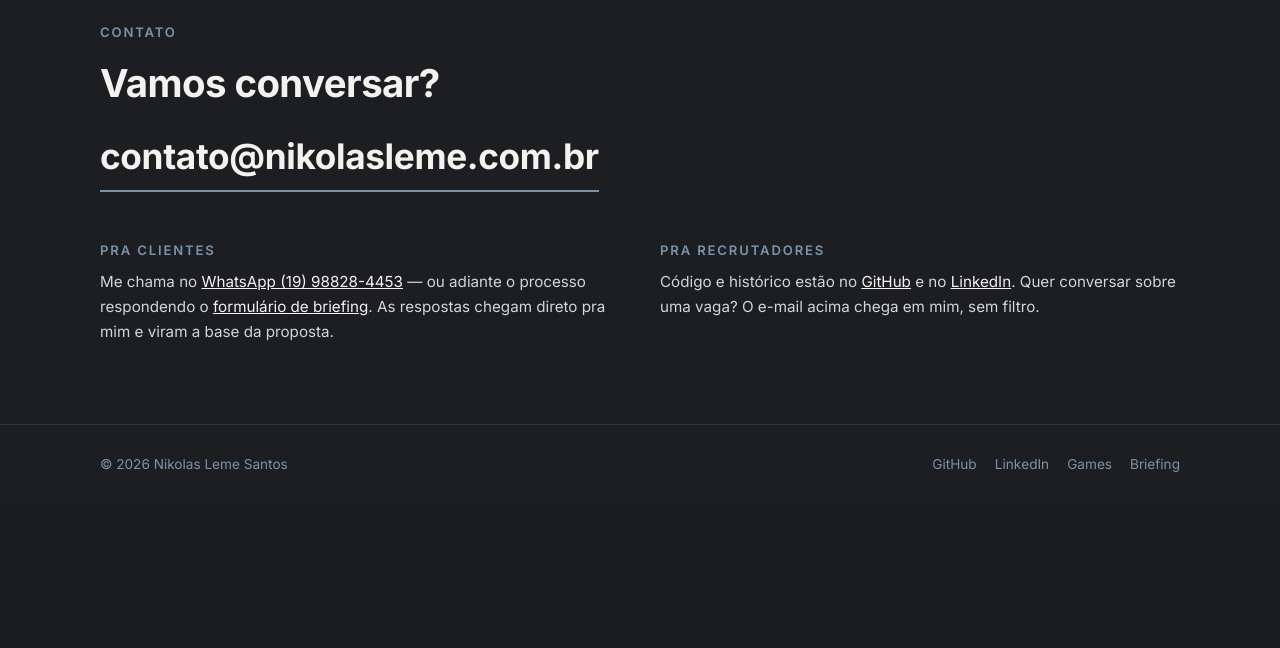
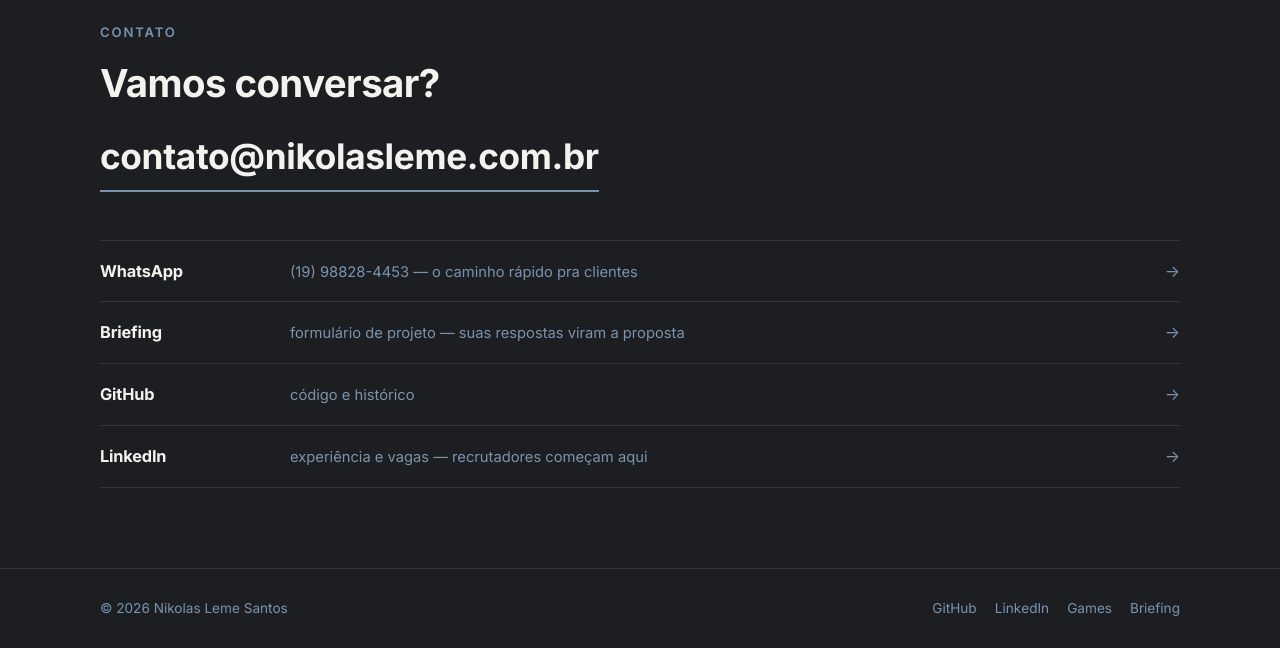
Before and after one commit to nikk7007/nikolas_site, a PHP site: page / in a window 1280 px wide. Shown: the part 3022-3670 px from the top of the page. Before the commit the page ends 3494 px from the top, so only its background shows below. Run offline with PHP 8.4, Linux system fonts and the light colour scheme.

Commit message:
Contato: parágrafos viram lista de canais
WhatsApp, Briefing, GitHub e LinkedIn em linhas escaneáveis — nome,
dica curta e seta — no lugar dos dois blocos de texto corrido. A
segmentação cliente/recrutador sobrevive nas dicas. Externos abrem
em nova aba; seta desliza no hover (areia), estática com
reduced-motion.

Co-Authored-By: Claude Fable 5 <noreply@anthropic.com>

```diff
--- a/css/site.css
+++ b/css/site.css
@@ -464,25 +464,49 @@ a.card:focus-visible {
 }
 .contact-mail:hover { border-bottom-color: var(--sand); }
 
-.contact-paths {
-  display: grid;
-  grid-template-columns: repeat(auto-fit, minmax(260px, 1fr));
-  gap: clamp(20px, 4vw, 40px);
-  margin-top: clamp(36px, 6vh, 60px);
+/* canais como lista escaneável: nome, dica curta, seta */
+.contact-list {
+  margin-top: clamp(36px, 6vh, 56px);
+  border-top: 1px solid var(--line-dark);
 }
 
-.contact-paths h3 {
-  margin: 0 0 8px;
-  font-size: 0.82rem;
-  font-weight: 600;
-  letter-spacing: 0.14em;
-  text-transform: uppercase;
-  color: var(--slate-soft);
+.contact-row {
+  display: grid;
+  grid-template-columns: minmax(110px, 170px) 1fr auto;
+  align-items: baseline;
+  gap: 4px 20px;
+  padding-block: 17px;
+  border-bottom: 1px solid var(--line-dark);
+  text-decoration: none;
 }
 
-.contact-paths p { margin: 0; color: color-mix(in srgb, var(--paper) 70%, var(--slate-soft)); font-size: 0.95rem; }
+.contact-row-name {
+  font-weight: 700;
+  font-size: 1.02rem;
+  letter-spacing: -0.01em;
+  color: var(--paper);
+}
 
-.contact-paths a { color: var(--paper); }
+.contact-row-hint {
+  color: var(--slate-soft);
+  font-size: 0.92rem;
+}
+
+.contact-row-arrow {
+  color: var(--slate-soft);
+  transition: translate 0.3s cubic-bezier(0.16, 1, 0.3, 1), color 0.2s ease;
+}
+
+.contact-row:hover .contact-row-arrow,
+.contact-row:focus-visible .contact-row-arrow {
+  translate: 6px 0;
+  color: var(--sand);
+}
+
+@media (max-width: 560px) {
+  .contact-row { grid-template-columns: 1fr auto; }
+  .contact-row-hint { grid-column: 1 / -1; }
+}
 
 /* ---------- footer ---------- */
 
@@ -615,6 +639,7 @@ a.card:focus-visible {
   .btn::after, .btn .btn-text { transition: none; }
   .site-head, .site-head .wrap, .mark svg { transition: none; }
   .error-page .code path { animation: none; stroke-dashoffset: 0; }
+  .contact-row-arrow { transition: none; }
 }
 
 /* ---------- responsivo ---------- */
--- a/index.html
+++ b/index.html
@@ -166,26 +166,27 @@
           <h2>Vamos conversar?</h2>
           <a class="contact-mail" href="mailto:contato@nikolasleme.com.br">contato@nikolasleme.com.br</a>
         </div>
-        <div class="contact-paths reveal">
-          <div>
-            <h3>Pra clientes</h3>
-            <p>
-              Me chama no
-              <a href="https://wa.me/5519988284453?text=Oi%2C%20Nikolas!%20Cheguei%20pelo%20seu%20site.">WhatsApp (19)&nbsp;98828-4453</a>
-              — ou adiante o processo respondendo o
-              <a href="form/">formulário de briefing</a>. As respostas chegam
-              direto pra mim e viram a base da proposta.
-            </p>
-          </div>
-          <div>
-            <h3>Pra recrutadores</h3>
-            <p>
-              Código e histórico estão no
-              <a href="https://github.com/nikk7007" rel="me">GitHub</a> e no
-              <a href="https://www.linkedin.com/in/nikolasleme" rel="me">LinkedIn</a>.
-              Quer conversar sobre uma vaga? O e-mail acima chega em mim, sem filtro.
-            </p>
-          </div>
+        <div class="contact-list reveal">
+          <a class="contact-row" href="https://wa.me/5519988284453?text=Oi%2C%20Nikolas!%20Cheguei%20pelo%20seu%20site." target="_blank" rel="noopener">
+            <span class="contact-row-name">WhatsApp</span>
+            <span class="contact-row-hint">(19) 98828-4453 — o caminho rápido pra clientes</span>
+            <span class="contact-row-arrow" aria-hidden="true">→</span>
+          </a>
+          <a class="contact-row" href="form/">
+            <span class="contact-row-name">Briefing</span>
+            <span class="contact-row-hint">formulário de projeto — suas respostas viram a proposta</span>
+            <span class="contact-row-arrow" aria-hidden="true">→</span>
+          </a>
+          <a class="contact-row" href="https://github.com/nikk7007" rel="me noopener" target="_blank">
+            <span class="contact-row-name">GitHub</span>
+            <span class="contact-row-hint">código e histórico</span>
+            <span class="contact-row-arrow" aria-hidden="true">→</span>
+          </a>
+          <a class="contact-row" href="https://www.linkedin.com/in/nikolasleme" rel="me noopener" target="_blank">
+            <span class="contact-row-name">LinkedIn</span>
+            <span class="contact-row-hint">experiência e vagas — recrutadores começam aqui</span>
+            <span class="contact-row-arrow" aria-hidden="true">→</span>
+          </a>
         </div>
       </div>
     </section>
```
